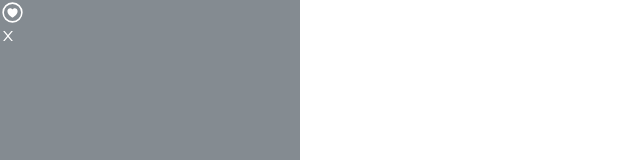
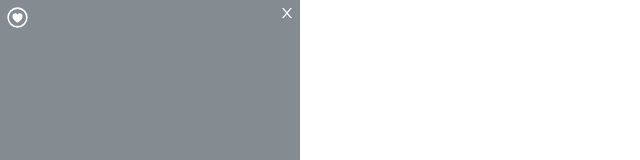
Before and after one commit to nimgnas/hanghae-kakao-clone, a React (Create React App) app: page /profile in a window 1280 px wide. Shown: the top 160 px of the page, without its empty margins (0-640 px from the left). Built offline with nearby package versions, Linux system fonts and the light colour scheme.

Commit message:
프로필 수정 완료/취소 버튼 추가

```diff
--- a/src/components/Profile/ProfileHeader.jsx
+++ b/src/components/Profile/ProfileHeader.jsx
@@ -1,15 +1,35 @@
 import { useState } from "react";
 import { IoHeartCircleOutline } from "react-icons/io5";
 import { AiOutlineClose } from "react-icons/ai";
+import styled from "styled-components";
 
-function ProfileHeader() {
+function ProfileHeader({ setProfileEdit, profileEdit }) {
   const [isFavToggle, setFavToggle] = useState(true);
   const onClickFav = () => {
     setFavToggle(!isFavToggle);
   };
   return (
-    <div className="top">
-      <div className="fav" onClick={onClickFav}>
+    <StContainer>
+      {profileEdit ? (
+        <>
+          <div className="fav" onClick={onClickFav}>
+            {isFavToggle ? (
+              <IoHeartCircleOutline color="white" size={25} />
+            ) : (
+              <IoHeartCircleOutline color="yellow" size={25} />
+            )}
+          </div>
+          <div className="close">
+            <AiOutlineClose color="white" />
+          </div>
+        </>
+      ) : (
+        <>
+          <div className="cancle">취소</div>
+          <div className="ok">완료</div>
+        </>
+      )}
+      {/* <div className="fav" onClick={onClickFav}>
         {isFavToggle ? (
           <IoHeartCircleOutline color="white" size={25} />
         ) : (
@@ -18,9 +38,30 @@ function ProfileHeader() {
       </div>
       <div className="close">
         <AiOutlineClose color="white" />
-      </div>
-    </div>
+      </div> */}
+    </StContainer>
   );
 }
 
 export default ProfileHeader;
+const StContainer = styled.div`
+  height: 40px;
+  width: 100%;
+  display: flex;
+  justify-content: space-between;
+  color: white;
+  .fav {
+    margin: 5px;
+  }
+  .close {
+    margin: 5px;
+  }
+  .cancle {
+    margin: 10px;
+    font-size: 15px;
+  }
+  .ok {
+    margin: 10px;
+    font-size: 15px;
+  }
+`;
```
